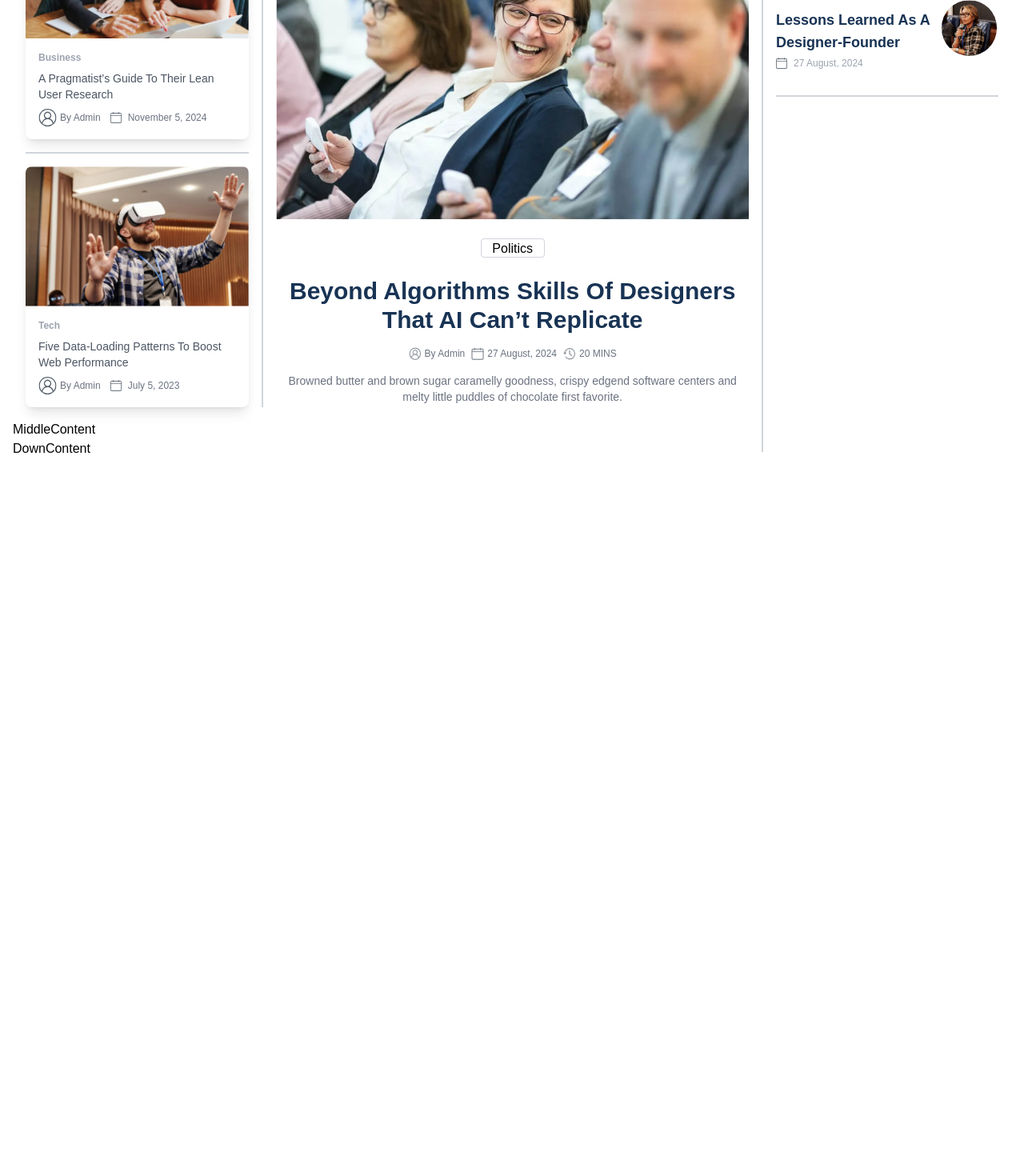
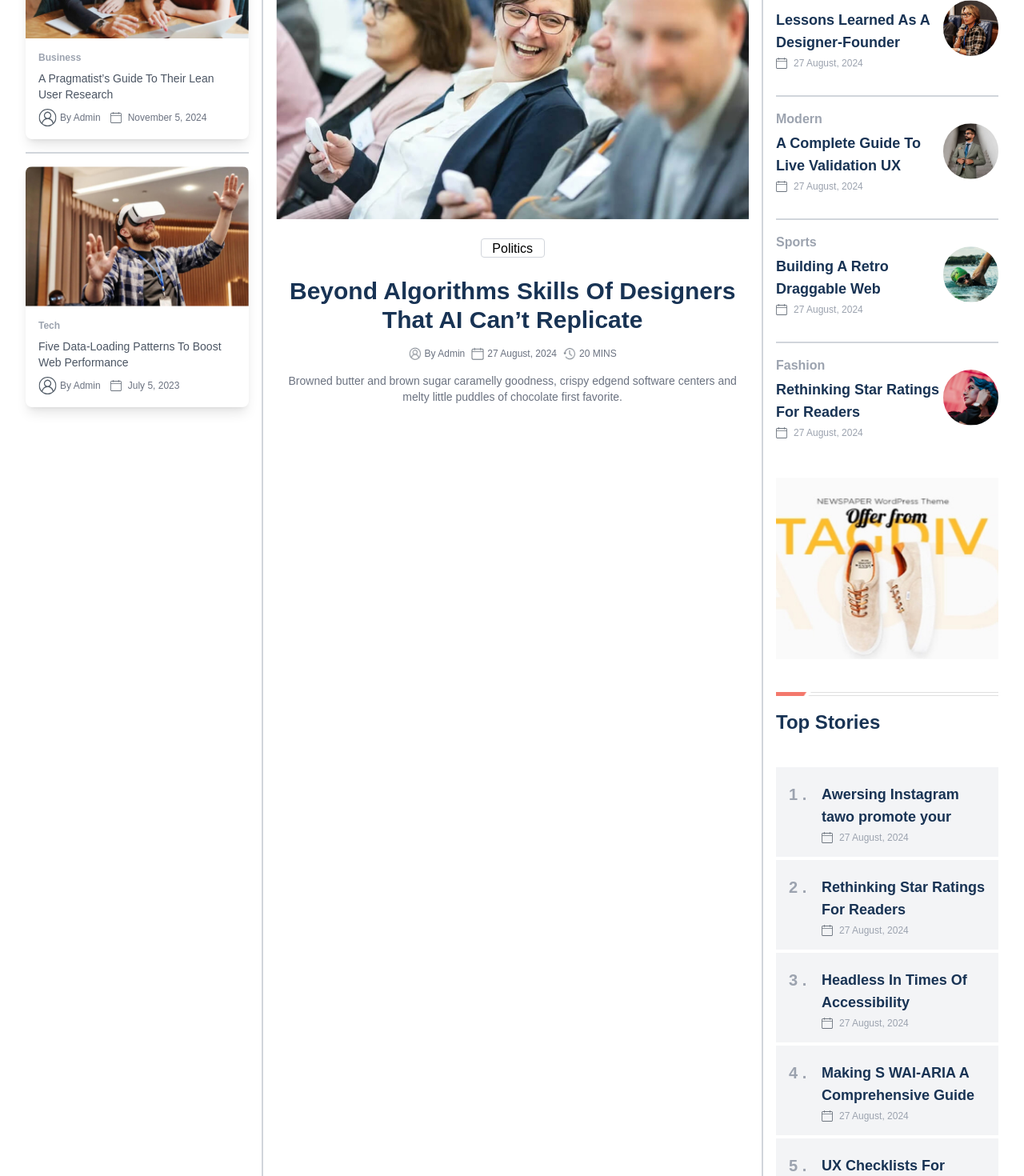
Before and after one commit to nuruzzamn/newsInfo_nextjs, a Next.js app: page / in a window 1280 px wide. Shown: the part 360-1830 px from the top of the page at 80% size. Before the commit the page ends 933 px from the top, so only its background shows below. Built offline with nearby package versions, Linux system fonts and the light colour scheme.

Commit message:
[feat] add side bar content design

```diff
--- /dev/null
+++ b/components/content/primary-content/UpperContent/BottomTopStories.tsx
@@ -0,0 +1,45 @@
+import Calendar from "@/components/icons/Calendar";
+import React from "react";
+import { Story_2 } from "@/db/top_stories";
+
+interface BottomTopStories {
+  stories_2: Story_2[];
+}
+
+const BottomTopStories = ({ stories_2 }) => {
+  console.log("from bottom stories", stories_2[0].serial_number);
+  return (
+    <div className="">
+      {stories_2.map((data, index) => {
+        return (
+          <div
+            className={`flex top-0 bg-gray-100 p-4  ${
+              index !== stories_2.length - 1 ? "mb-1" : ""
+            }`}
+            key={index}
+          >
+            {/* number serial 20%  */}
+            <div className="basis-1/6 mt-1">
+              <p className="text-xl font-semibold text-gray-400 text-left">
+                {data.serial_number} .
+              </p>
+            </div>
+
+            {/* for description 80% */}
+            <div className="flex flex-col justify-start top-0 basis-10/12">
+              <p className="text-lg font-bold text-custommBlue mt-1">
+                {data.title}
+              </p>
+              <div className="flex gap-2 items-center mt-1">
+                <Calendar />
+                <p className="text-xs font-thin text-gray-400">{data.date}</p>
+              </div>
+            </div>
+          </div>
+        );
+      })}
+    </div>
+  );
+};
+
+export default BottomTopStories;
--- a/components/content/primary-content/UpperContent/RightSideBarContent.tsx
+++ b/components/content/primary-content/UpperContent/RightSideBarContent.tsx
@@ -2,10 +2,16 @@ import Image from "next/image";
 import React from "react";
 import Border_line from "@/public/Border.jpg";
 import UpperTopStories from "./UpperTopStories";
+import top_stories_1 from "@/db/top_stories";
+import { top_stories_2 } from "@/db/top_stories";
+import side_bar_image from "@/public/content/sidebar_img05.jpg";
+import BottomTopStories from "./BottomTopStories";
 
-const RightSideBarContent = () => {
+const RightSideBarContent: React.FC = () => {
+  // console.log("data for top stories", top_stories_2);
+
   return (
-    <div className="px-4 mt-10 border-l-2 border-gray-300 h-full ">
+    <div className="px-4 mt-10 border-l-2 border-gray-300">
       {/* Content inside the sidebar */}
       <div className="-translate-y-[6px]">
         <Image
@@ -22,7 +28,33 @@ const RightSideBarContent = () => {
 
         {/* upper top Stories different components */}
         <div className="mt-5">
-          <UpperTopStories />
+          <UpperTopStories stories_1={top_stories_1} />
+        </div>
+
+        <div className="flex justify-center">
+          <Image
+            src={side_bar_image}
+            alt="Business"
+            width={290}
+            height={236}
+            className="items-center"
+          />
+        </div>
+
+        <Image
+          src={Border_line}
+          alt="Business"
+          width={290}
+          height={5}
+          className="w-full mt-10"
+        />
+
+        <h4 className="text-2xl font-semibold text-custommBlue mt-4">
+          Top Stories
+        </h4>
+
+        <div className="mb-0 mt-10">
+          <BottomTopStories stories_2={top_stories_2} />
         </div>
       </div>
     </div>
--- a/components/content/primary-content/UpperContent/UpperTopStories.tsx
+++ b/components/content/primary-content/UpperContent/UpperTopStories.tsx
@@ -1,37 +1,76 @@
 import React from "react";
 import Calendar from "@/components/icons/Calendar";
 import Image from "next/image";
-import stories_post_1 from "@/public/content/stories/stories_post01.jpg";
+import { Story } from "@/db/top_stories";
 
-const UpperTopStories = () => {
+interface UpperTopStoriesProps {
+  stories_1: Story[];
+}
+
+const UpperTopStories: React.FC<UpperTopStoriesProps> = ({ stories_1 }) => {
   return (
-    <div className="flex justify-center items-center border-b-2 border-gray-300 pb-8">
-      {/* left content  */}
-      <div className="basis-3/4 ">
-        <p className="text-base font-bold text-gray-400">Politics</p>
+    // <div className="flex justify-center items-center border-b-2 border-gray-300 pb-8">
+    //   {/* left content  */}
+    //   <div className="basis-3/4 ">
+    //     <p className="text-base font-bold text-gray-400">Politics</p>
+    //     <p className="text-lg font-bold text-custommBlue mt-1">
+    //       Lessons Learned As A Designer-Founder
+    //     </p>
+
+    //     <div className="flex gap-2 items-center mt-1">
+    //       <Calendar />
+    //       <p className="text-xs font-thin text-gray-400">27 August, 2024</p>
+    //     </div>
+    //   </div>
+
+    //   {/* right image content  */}
+    //   <div className="basis-1/4 justify-center items-center ">
+    //     <Image
+    //       src={stories_post_1}
+    //       alt="Business"
+    //       width={150}
+    //       height={150}
+    //       className="rounded-full"
+    //     />
+    //   </div>
+
+    //   <div className="border "></div>
+    // </div>
+    <>
+      <div>
+        {stories_1.map((story, index) => (
+          <div
+            key={index}
+            className={`flex justify-center items-center pb-8 mb-4 ${
+              index !== stories_1.length - 1 ? "border-b-2 border-gray-300" : ""
+            }`}
+          >
+            {/* Left content */}
+            <div className="basis-3/4">
+              <p className="text-base font-bold text-gray-400">{story.title}</p>
               <p className="text-lg font-bold text-custommBlue mt-1">
-          Lessons Learned As A Designer-Founder
+                {story.des}
               </p>
-
               <div className="flex gap-2 items-center mt-1">
                 <Calendar />
-          <p className="text-xs font-thin text-gray-400">27 August, 2024</p>
+                <p className="text-xs font-thin text-gray-400">{story.date}</p>
               </div>
             </div>
 
-      {/* right image content  */}
-      <div className="basis-1/4 justify-center items-center ">
+            {/* Right image content */}
+            <div className="basis-1/4 flex justify-center items-center">
               <Image
-          src={stories_post_1}
-          alt="Business"
+                src={story.Image}
+                alt={story.title}
                 width={150}
                 height={150}
                 className="rounded-full"
               />
             </div>
-
-      <div className="border "></div>
           </div>
+        ))}
+      </div>
+    </>
   );
 };
 
--- /dev/null
+++ b/db/top_stories.ts
@@ -0,0 +1,79 @@
+import stories_post_1 from "@/public/content/stories/stories_post01.jpg";
+import stories_post_2 from "@/public/content/stories/stories_post02.jpg";
+import stories_post_3 from "@/public/content/stories/stories_post03.jpg";
+import stories_post_4 from "@/public/content/stories/stories_post04.jpg";
+import { StaticImageData } from "next/image";
+
+export interface Story {
+  title: string;
+  des: string;
+  date: string;
+  Image: StaticImageData; // Use `StaticImageData` type for Next.js images
+}
+
+export interface Story_2 {
+  serial_number: string;
+  title: string;
+  date: string;
+}
+
+const top_stories_1: Story[] = [
+  {
+    title: "Politics",
+    des: "Lessons Learned As A Designer-Founder",
+    date: "27 August, 2024",
+    Image: stories_post_1,
+  },
+  {
+    title: "Modern",
+    des: "A Complete Guide To Live Validation UX",
+    date: "27 August, 2024",
+    Image: stories_post_2,
+  },
+  {
+    title: "Sports",
+    des: "Building A Retro Draggable Web",
+    date: "27 August, 2024",
+    Image: stories_post_3,
+  },
+  {
+    title: "Fashion",
+    des: "Rethinking Star Ratings For Readers",
+    date: "27 August, 2024",
+    Image: stories_post_4,
+  },
+];
+
+const top_stories_2: Story_2[] = [
+  {
+    serial_number: "1",
+    title: "Awersing Instagram tawo promote your",
+    date: "27 August, 2024",
+  },
+  {
+    serial_number: "2",
+    title: "Rethinking Star Ratings For Readers",
+    date: "27 August, 2024",
+  },
+  {
+    serial_number: "3",
+    title: "Headless In Times Of Accessibility",
+    date: "27 August, 2024",
+  },
+  {
+    serial_number: "4",
+    title: "Making S WAI-ARIA A Comprehensive Guide",
+    date: "27 August, 2024",
+  },
+  {
+    serial_number: "5",
+    title: "UX Checklists For Interface Designers",
+    date: "27 August, 2024",
+  },
+];
+
+// top stories 1 data default export
+export default top_stories_1;
+
+// top stories 2 data name export
+export { top_stories_2 };
--- a/tailwind.config.ts
+++ b/tailwind.config.ts
@@ -8,6 +8,9 @@ const config: Config = {
   ],
   theme: {
     extend: {
+      margin: {
+        "-10": "-10px", // Adds a new margin value
+      },
       colors: {
         background: "var(--background)",
         foreground: "var(--foreground)",
```
Also changed, not shown: public/content/sidebar_img05.jpg (added). Lines whose indentation alone changed are shown as unchanged.
